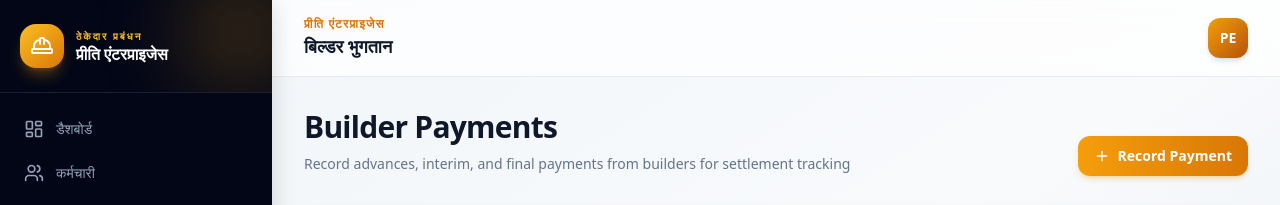
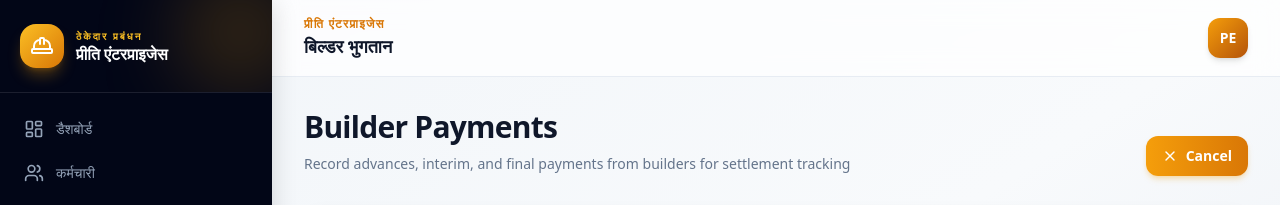
Before and after one commit to PritiEnterprises/pritienterprises, a Next.js app: page /builder-payments in a window 1280 px wide. Both pictures are taken after a click on the button "Record Payment". Shown: the top 205 px of the page. Built offline with nearby package versions, Linux system fonts and the light colour scheme; no server answers; the database is empty.

Commit message:
Improve builder payments edit workflow

```diff
--- a/src/app/builder-payments/page.tsx
+++ b/src/app/builder-payments/page.tsx
@@ -10,7 +10,7 @@ import { Card } from "@/components/ui/Card";
 import { Badge } from "@/components/ui/Badge";
 import { apiFetch } from "@/lib/api";
 import { formatCurrency, formatDate, toDateInputValue } from "@/lib/utils";
-import { Plus } from "lucide-react";
+import { Plus, X } from "lucide-react";
 
 interface Project {
   id: string;
@@ -137,8 +137,31 @@ export default function BuilderPaymentsPage() {
         title="Builder Payments"
         description="Record advances, interim, and final payments from builders for settlement tracking"
         action={
-          <Button onClick={() => setShowForm(!showForm)}>
-            <Plus className="h-4 w-4" /> Record Payment
+          <Button
+            onClick={() => {
+              setShowForm(!showForm);
+
+              if (showForm) {
+                setEditingId(null);
+
+                setForm({
+                  projectId: "",
+                  paymentType: "ADVANCE",
+                  amount: "",
+                  date: toDateInputValue(new Date()),
+                  reference: "",
+                  notes: "",
+                });
+              }
+            }}
+          >
+            {showForm ? (
+              <X className="h-4 w-4" />
+            ) : (
+              <Plus className="h-4 w-4" />
+            )}
+
+            {showForm ? "Cancel" : "Record Payment"}
           </Button>
         }
       />
```
